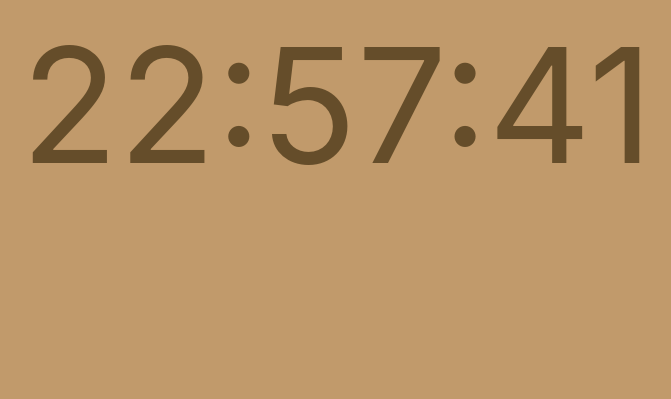
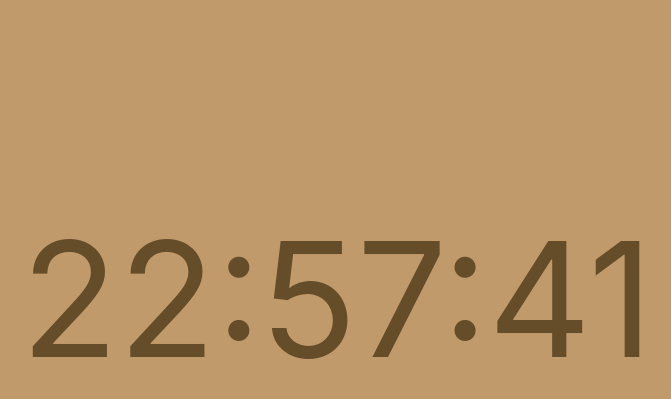
Before and after one commit to adamsobiesak/levelup3, a website built with webpack: page src/index.html in a window 1280 px wide. Shown: the whole page, without its empty margins (303-974 px from the left). Built offline with nearby package versions, Linux system fonts and the light colour scheme.

Commit message:
Update style.css

```diff
--- a/src/style.css
+++ b/src/style.css
@@ -8,6 +8,6 @@ body {
   align-items: center;
   color: #654d2a;
   background-color: #c19a6b;
-  margin: 101 px;
-  padding: 101 px;
+  margin: 101px;
+  padding: 101px;
 }
```
